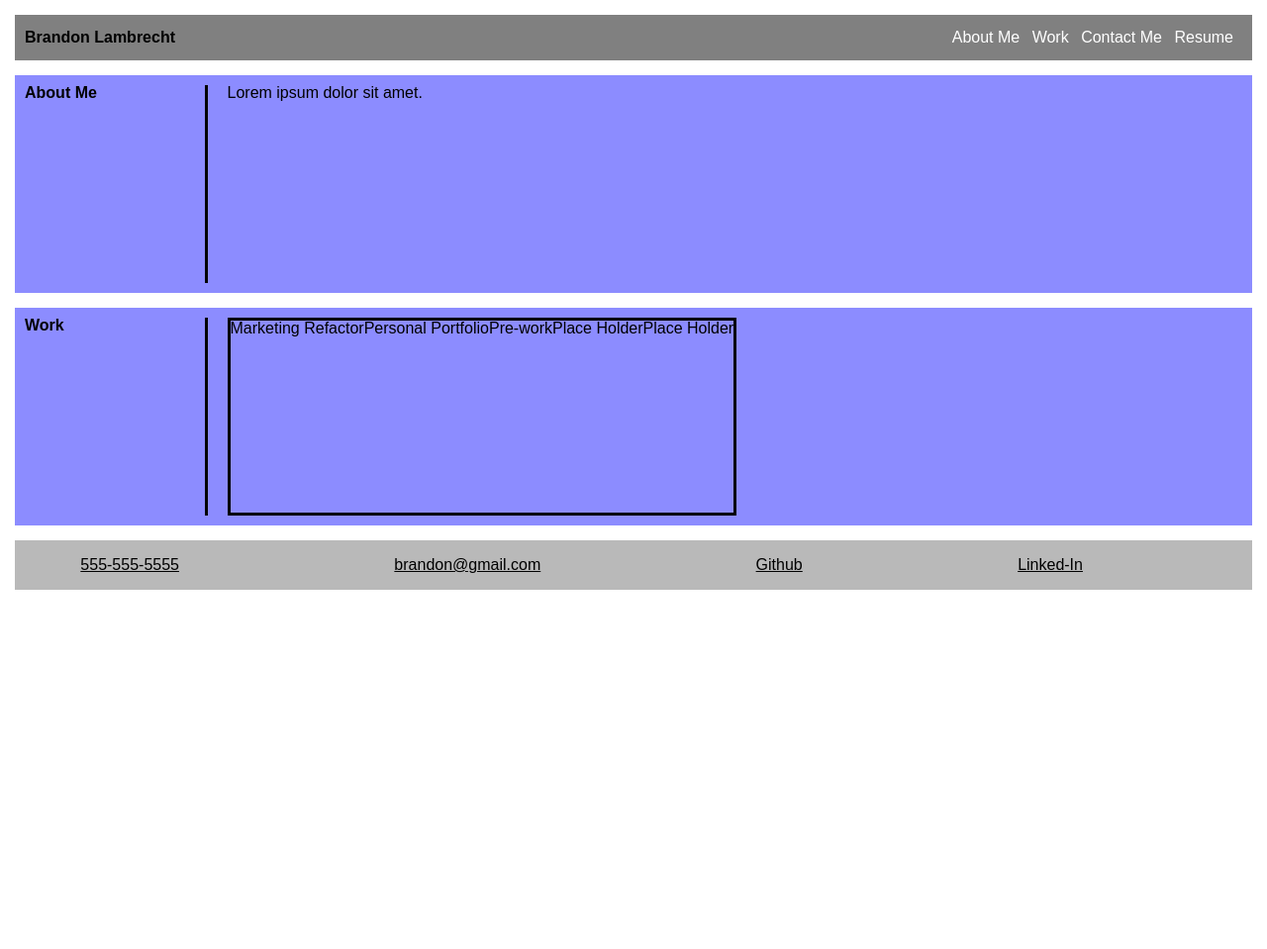
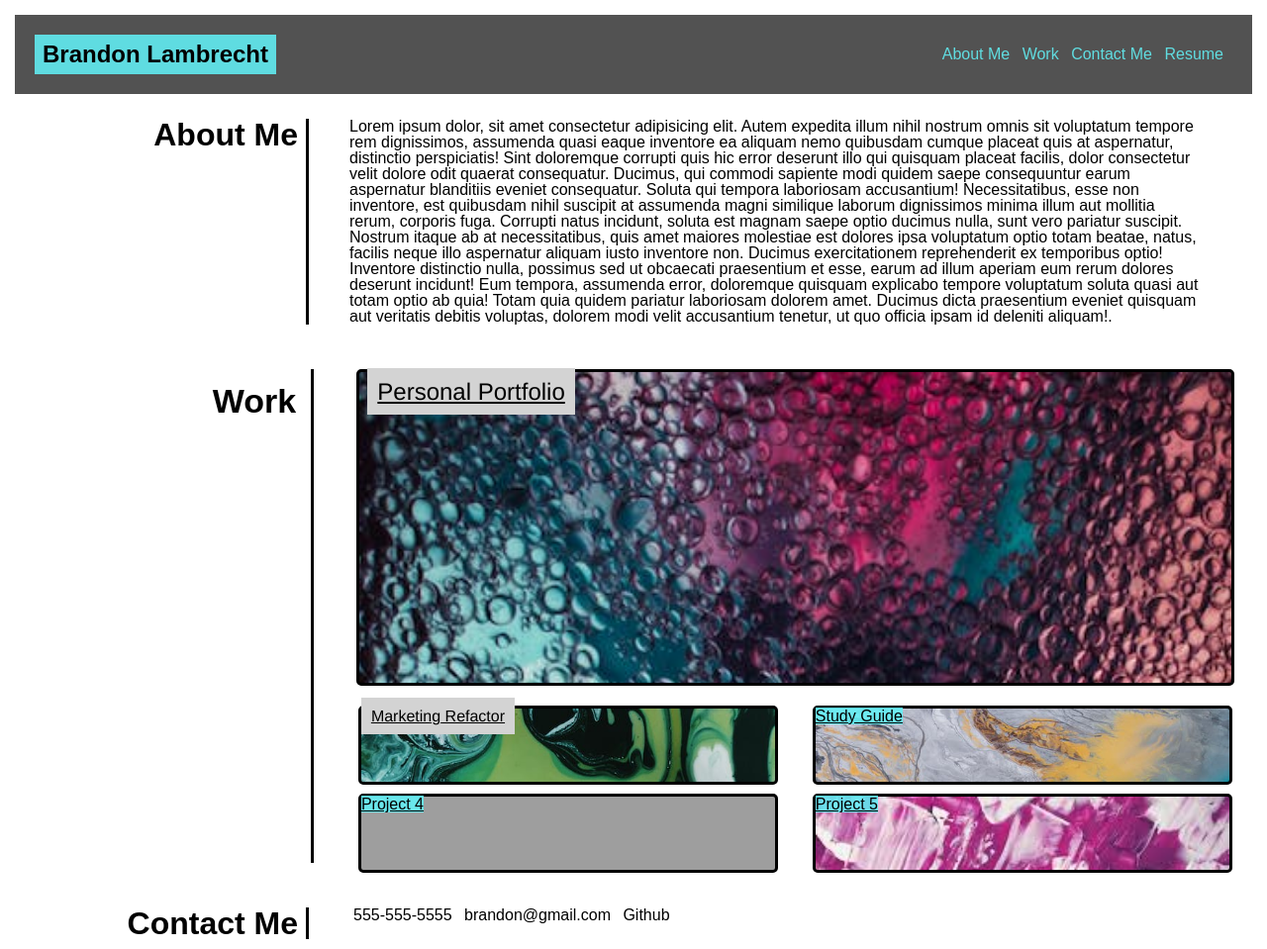
Before and after one commit to brandonlambrecht/personal-portfolio, a plain HTML site: page index.html in a window 1280 px wide. Shown: the whole page at 99% size. Before the commit the page ends 815 px from the top, so only its background shows below. Drawn offline with Linux system fonts and the light colour scheme; grey boxes are pictures that could not be loaded.

Commit message:
added imgs, updated CSS classes, created download link, restructed HTML

```diff
--- a/assets/style.css
+++ b/assets/style.css
@@ -1,13 +1,11 @@
- body {}
-
 header {
-     background-color: gray;
+    background-color: rgba(0, 0, 0, 0.678);
     display: flex;
     flex-wrap: wrap;
     justify-content: space-between;
     align-items: center;
     margin: 15px;
-     padding: 10px;
+    padding: 20px;
 }
 
 nav>ul {
@@ -23,7 +21,8 @@
 }
 
 li a {
-     color: white;
+    color: rgba(98, 243, 248, 0.863);
+    ;
     text-decoration: none;
 }
 
@@ -32,29 +31,149 @@
     text-decoration: underline;
 }
 
- .portfolio-section {
+h1 {
+    width: fit-content;
+    background-color: rgba(98, 243, 248, 0.863);
+    padding: 8px;
+    font-size: 24px;
+
+
+
+}
+
+.container {
     display: flex;
     margin: 15px;
     padding: 10px;
+    /* height: 30%; */
+    /* background-color: rgba(98, 243, 248, 0.863); */
+    justify-content: space-evenly;
+}
 
-     background-color: rgba(0, 0, 255, 0.452);
+.container h2 {
+    /* width: 15%; */
+    border-right: black solid 3px;
+    /* height: 200px; */
+    flex: 0 0 20%;
+    font-size: 200%;
+    text-align: right;
+    padding-right: 8px;
+}
+
+.main-wrap {
+    height: 20em;
+}
+
+.container-content {
+    height: fit-content;
+    display: flex;
+    /* background-color: rgba(98, 243, 248, 0.863); */
+    padding: 5px;
+}
+
+.title-wrap {
+    width: 25%;
+    display: flex;
+    justify-content: right;
+    border-right: black solid;
+    font-size: 34px;
+    padding: 15px;
+    margin: 15px;
+}
+
+.content-wrap {
+    width: 80%;
+    display: flex;
+    flex-wrap: wrap;
+    justify-content: space-evenly;
+    height: inherit;
+}
+
+#card1 {
+    width: 94%;
+    height: 20em;
+    padding: .5em;
+    margin: 15px;
+    border: black solid;
+    border-radius: 5px;
+    background-image: url(./water-drops.jpeg);
+    background-size: cover;
 
 }
 
- .portfolio-section h2 {
-     width: 15%;
-     border-right: black solid 3px;
-     height: 200px;
+div #card1 a {
+    color: black;
+    background-color: lightgray;
+    padding: 10px;
+    font-size: 1.5em;
+    font-family: 'Franklin Gothic Medium', 'Arial Narrow', Arial, sans-serif;
+
 }
 
- .portfolio-section div {
-     margin-left: 20px;
+#card2 {
+    width: 45%;
+    border: black solid;
+    height: 5em;
+    margin: 0.3em;
+    border-radius: 5px;
+    text-decoration: ;
+    background-image: url(./green-lava.jpeg);
+    background-size: cover;
 }
 
- .portfolio-section2 {
-     display: flex;
-     flex-wrap: wrap;
+div #card2 a {
+    color: black;
+    background-color: lightgray;
+    padding: 10px;
+    font-size: 1em;
+    font-family: 'Franklin Gothic Medium', 'Arial Narrow', Arial, sans-serif;
+
+}
+
+
+#card3 {
+    width: 45%;
     border: black solid;
+    height: 5em;
+    margin: 0.3em;
+    border-radius: 5px;
+    background-image: url(./sand-aqua.jpeg);
+    background-size: cover;
+}
+
+div #card3 a {
+    color: black;
+    background-color: rgba(98, 243, 248, 0.863);
+}
+
+#card4 {
+    width: 45%;
+    border: black solid;
+    height: 5em;
+    margin: 0.3em;
+    border-radius: 5px;
+    background-image: url(./water.jpg);
+    background-size: cover;
+}
+
+div #card4 a {
+    color: black;
+    background-color: rgba(98, 243, 248, 0.863);
+}
+
+#card5 {
+    width: 45%;
+    border: black solid;
+    height: 5em;
+    margin: 0.3em;
+    border-radius: 5px;
+    background-image: url(././crystal.jfif);
+    background-size: cover;
+}
+
+div #card5 a {
+    color: black;
+    background-color: rgba(98, 243, 248, 0.863);
 }
 
 .footer-section ul {
@@ -69,3 +188,25 @@
 
 
 }
+
+.container div,
+.container ul {
+    /* margin-left: 20px; */
+    flex: 0 0 70%
+}
+
+@media screen and (max-width: 768px) {
+    .container {
+        flex-direction: column;
+    }
+
+    .container h2 {
+        text-align: left;
+        border-right: black none 3px;
+    }
+}
+
+.contact-info li {
+
+    justify-content: space-around;
+}
--- a/index.html
+++ b/index.html
@@ -10,51 +10,87 @@
 </head>
 
 <body>
+
     <header>
         <h1>Brandon Lambrecht</h1>
         <nav>
             <ul>
-
-                <li><a href="#">About Me</a></li>
-                <li><a href="#">Work</a></li>
-                <li><a href="#">Contact Me</a></li>
-                <li><a href="#">Resume</a></li>
+                <li><a href="#about-me">About Me</a></li>
+                <li><a href="#work">Work</a></li>
+                <li><a href="#contact-me">Contact Me</a></li>
+                <li><a href="./assets/Resume Lambrecht.pdf" download="Resume">Resume</a></li>
             </ul>
         </nav>
     </header>
-    <main>
-        <section class="portfolio-section">
-            <h2>About Me</h2>
+    <section class="main-wrap">
+        <section class="container">
+
+            <h2 id="about-me">About Me</h2>
             <div>
-                <p>Lorem ipsum dolor sit amet.</p>
-            </div>
-
-        </section>
-        <section class="portfolio-section">
-            <h2>Work</h2>
-            <div class="portfolio-section2">
-                <p>Marketing Refactor</p>
-                <p>Personal Portfolio</h2>
-                <p>Pre-work</p>
-                <P>Place Holder</P>
-                <p>Place Holder</p>
+                <p>Lorem ipsum dolor, sit amet consectetur adipisicing elit. Autem expedita illum nihil nostrum omnis
+                    sit voluptatum tempore rem dignissimos, assumenda quasi eaque inventore ea aliquam nemo quibusdam
+                    cumque placeat quis at aspernatur, distinctio perspiciatis! Sint doloremque corrupti quis hic error
+                    deserunt illo qui quisquam placeat facilis, dolor consectetur velit dolore odit quaerat consequatur.
+                    Ducimus, qui commodi sapiente modi quidem saepe consequuntur earum aspernatur blanditiis eveniet
+                    consequatur. Soluta qui tempora laboriosam accusantium! Necessitatibus, esse non inventore, est
+                    quibusdam nihil suscipit at assumenda magni similique laborum dignissimos minima illum aut mollitia
+                    rerum, corporis fuga. Corrupti natus incidunt, soluta est magnam saepe optio ducimus nulla, sunt
+                    vero pariatur suscipit. Nostrum itaque ab at necessitatibus, quis amet maiores molestiae est dolores
+                    ipsa voluptatum optio totam beatae, natus, facilis neque illo aspernatur aliquam iusto inventore
+                    non. Ducimus exercitationem reprehenderit ex temporibus optio! Inventore distinctio nulla, possimus
+                    sed ut obcaecati praesentium et esse, earum ad illum aperiam eum rerum dolores deserunt incidunt!
+                    Eum tempora, assumenda error, doloremque quisquam explicabo tempore voluptatum soluta quasi aut
+                    totam optio ab quia! Totam quia quidem pariatur laboriosam dolorem amet. Ducimus dicta praesentium
+                    eveniet quisquam aut veritatis debitis voluptas, dolorem modi velit accusantium tenetur, ut quo
+                    officia ipsam id deleniti aliquam!.</p>
             </div>
         </section>
 
+        <section class="container-content">
 
+            <div class="title-wrap">
+                <h2 id="work">Work</h2>
+            </div>
+
+            <div class="content-wrap">
+                <div id="card1">
+                    <a href=https://github.com/brandonlambrecht/personal-portfolio>Personal Portfolio</a>
+                    <div>
+
+                    </div>
+                </div>
+                <div id="card2">
+                    <div>
+                        <a href=https://github.com/brandonlambrecht/marketing-refactor>Marketing Refactor</a>
+                    </div>
+                </div>
+                <div id="card3">
+                    <div>
+                        <a href="https://github.com/brandonlambrecht/prework-study-guide">Study Guide</a>
+                    </div>
+                </div>
+                <div id="card4">
+                    <div>
+                        <a href="https://github.com/brandonlambrecht?tab=repositories">Project 4</a>
+                    </div>
+                </div>
+                <div id="card5">
+                    <div>
+                        <a href="https://github.com/brandonlambrecht?tab=repositories">Project 5</a>
+                    </div>
+                </div>
+            </div>
         </section>
-    </main>
+        <section class="container">
+            <h2 id="contact-me">Contact Me</h2>
+            <ul class="contact-info">
+                <li><a href=""></a>555-555-5555</li></a>
+                <li><a href=google.com></a>brandon@gmail.com</li></a>
+                <li><a href=https://github.com/brandonlambrecht?tab=repositories></a>Github</li>
+                <li><a href=https://www.linkedin.com/in/brandon-lambrecht-0b3709a3></a></li>
+        </section>
+    </section>
 
 </body>
 
-<footer class="footer-section">
-    <ul>
-        <li><a href=""></a>555-555-5555</li><a href=""></a>
-        <li><a href=""></a>brandon@gmail.com</li><a href=""></a>
-        <li><a href=""></a>Github</li><a href=""></a>
-        <li><a href=""></a>Linked-In</li><a href=""></a>
-
-    </ul>
-</footer>
-
 </html>
```
Also changed, not shown: assets/crystal.jfif (added), assets/green-lava.jpeg (added), assets/sand-aqua.jpeg (added), assets/vector.jpg (added), assets/water-drops.jpeg (added), 3 other files. Lines whose indentation alone changed are shown as unchanged.
